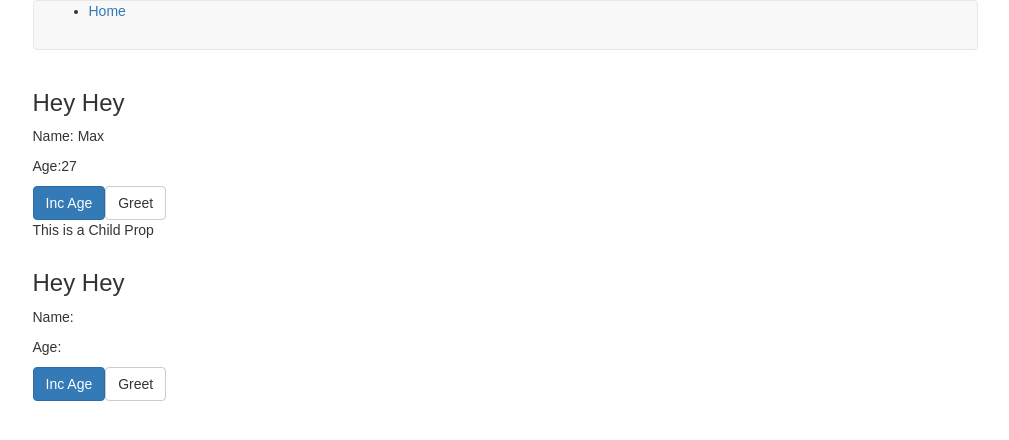
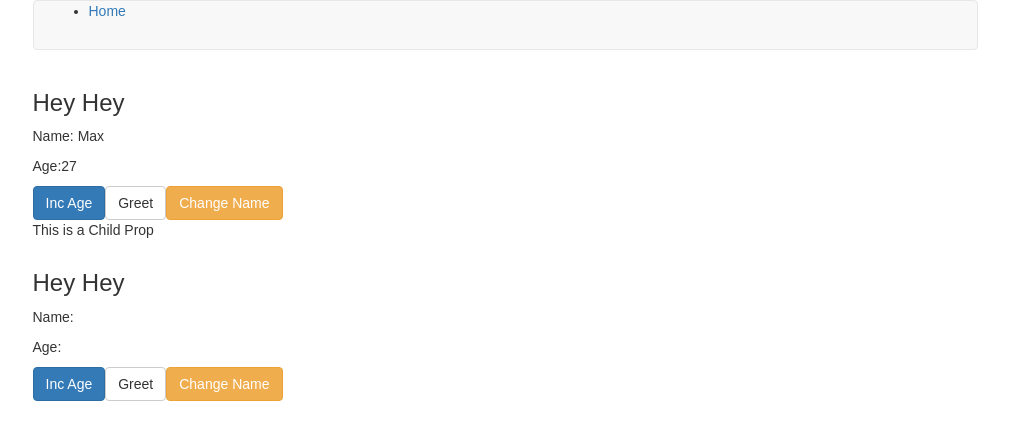
Before and after one commit to bluescorpx93/ms-react-yt, a React (Create React App) app: page / in a window 1280 px wide. Shown: the top 440 px of the page, without its empty margins (135-1144 px from the left). Built offline with nearby package versions, Linux system fonts and the light colour scheme.

Commit message:
change data in parent component from child component

```diff
--- a/src/App.js
+++ b/src/App.js
@@ -5,9 +5,22 @@ import { Home } from './components/Home';
 
 
 class App extends Component {
+  constructor(){
+    super();
+    this.state = {
+      homeLinkAC: "Home"
+    }
+    this.onChangeLinkName = this.onChangeLinkName.bind(this);
+  }
 
   onGreet(){
     console.log("Say Hey From Mother Component");
+  }
+
+  onChangeLinkName(newName){
+    this.setState({
+      homeLinkAC: newName
+    })
   }
 
   render() {
@@ -16,10 +29,15 @@ class App extends Component {
       <div className='container'>
         <div className='row'>
           <div className='col-xs-10 col-xs-offset-1'>
-            <Header homeLink="Home"/>
+            <Header homeLink={this.state.homeLinkAC}/>
           </div>
           <div className='col-xs-10 col-xs-offset-1'>
-            <Home name={"Max"} initialAge={27}greet={this.onGreet}/>
+            <Home
+              name={"Max"}
+              initialAge={27}
+              greet={this.onGreet}
+              changeLink={this.onChangeLinkName}
+            />
               <p> This is a Child Prop</p>
             <Home />
           </div>
--- a/src/components/Home.js
+++ b/src/components/Home.js
@@ -5,15 +5,21 @@ export class Home extends React.Component{
    constructor(props){
       super();
       this.state = {
-         age: props.initialAge
+         age: props.initialAge,
+         homeLinkHC: "Changed Link"
       }
       this.onMakeAgeOlder = this.onMakeAgeOlder.bind(this);
+      this.onChangeName = this.onChangeName.bind(this);
    }
 
    onMakeAgeOlder(){
       this.setState({
          age: this.state.age + 3
       })
+   }
+
+   onChangeName(){
+      this.props.changeLink(this.state.homeLinkHC)
    }
 
    render(){
@@ -27,6 +33,7 @@ export class Home extends React.Component{
                <p>{this.props.children}</p>
                <button onClick={this.onMakeAgeOlder} className='btn btn-primary'>Inc Age</button>
                <button onClick={this.props.greet} className='btn btn-default'>Greet</button>
+               <button onClick ={this.onChangeName} className='btn btn-warning'> Change Name</button>
             </div>
          </div>
       );
```
Also changed, not shown: src/components/Demo.js (deleted).
